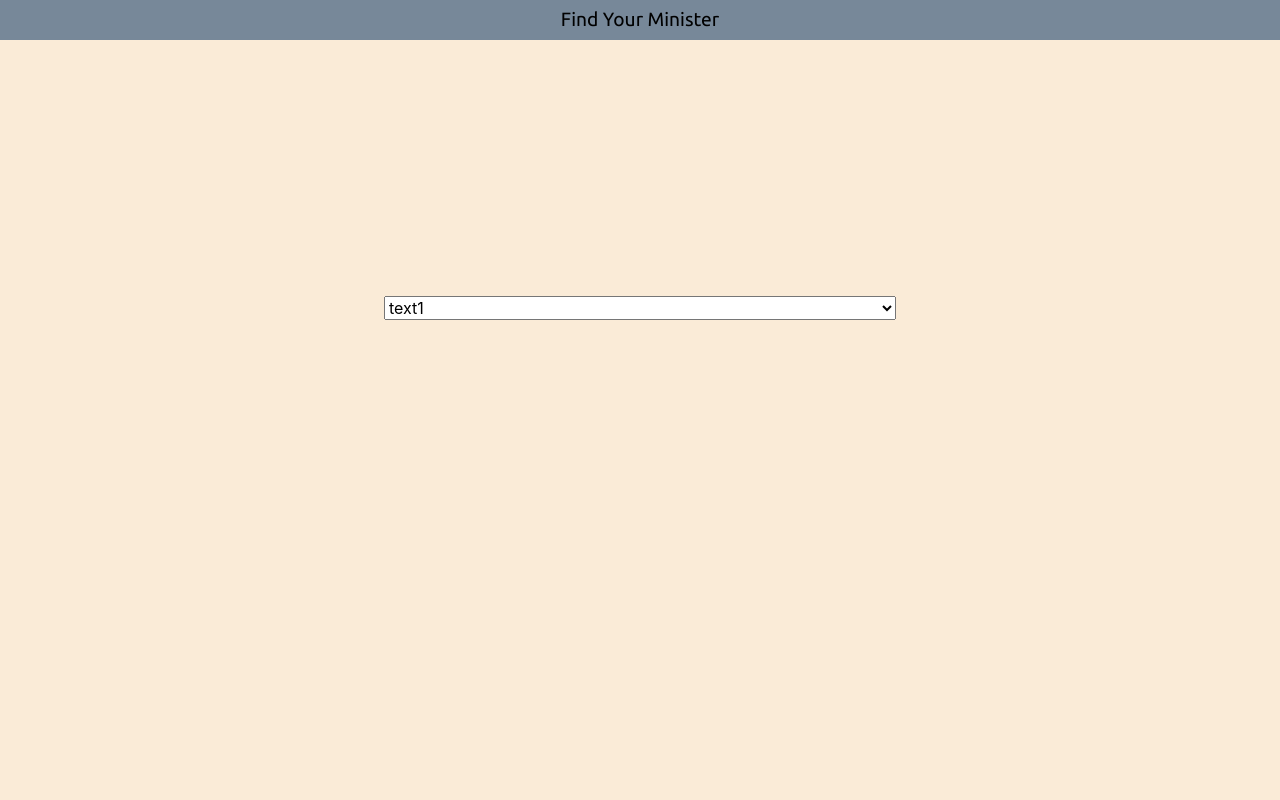
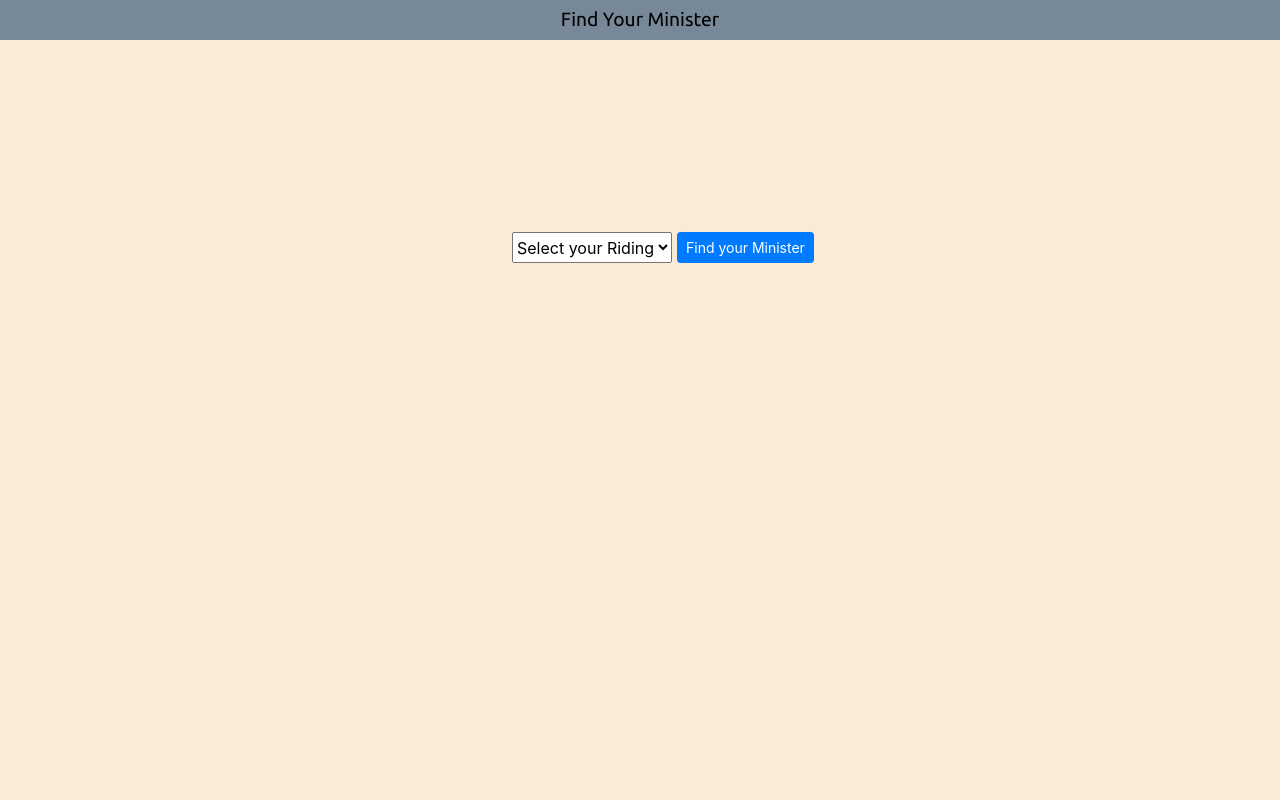
Before and after one commit to amohamed11/Find-Your-MLA, a Flask app: template templates/index.html in a window 1280 px wide. Run offline with Flask 2, Linux system fonts and the light colour scheme; the template is opened without the code that fills it, so the values that code supplies are empty; some libraries are stand-ins or nearby versions.

Commit message:
Added Form/Submission Handling
Added the Form for for choosing one's riding.
p.s this took way too long and i hate myself rn

```diff
--- a/app.py
+++ b/app.py
@@ -1,11 +1,45 @@
 import sqlite3
-from flask import Flask, render_template
+from flask import Flask, render_template, request, redirect, url_for
 
 app = Flask(__name__)
-app.config['DEBUG'] = True
 
 @app.route('/')
 def index():
+    ridings = riding_list()
+
+    return render_template('index.html', ridings=ridings, chosen='')
 
 
-    return render_template('index.html')
+@app.route("/" , methods=['GET', 'POST'])
+def show_minister():
+    ridings = riding_list()
+    if request.method == 'GET':
+        chosen = ''
+        return render_template('index.html', ridings=ridings, chosen=chosen)
+    else:
+        chosen = request.form['chose']
+        print(chosen)
+        return render_template('index.html', ridings=ridings, chosen=chosen)
+
+
+    # c.execute('''SELECT * FROM ministers WHERE riding='%s' ''' % riding)
+    # rows = c.fetchall
+    # print(rows)
+
+def riding_list():
+    conn = sqlite3.connect("ministers.db")
+    c = conn.cursor()
+
+    c.execute('''SELECT riding FROM ministers ''')
+    rows = c.fetchall()
+    ridings = []
+    for row in rows:
+        ridings.append(row[0])
+    ridings.sort()
+
+    conn.close()
+
+    return ridings
+
+if __name__=='__main__':
+    app.run()
--- a/static/page.css
+++ b/static/page.css
@@ -17,17 +17,21 @@ body {
   background-color: lightslategrey;
   min-width: 100%;
   height: 2.5em;
-  margin-bottom: 20%;
+  margin-bottom: 15%;
 }
 
 .title {
-  position: relative;
+  position: justify;
   line-height: 2em;
   color: black;
   font-size: 1.2em;
   font-family: 'Ubuntu', serif;
 }
 
-.riding-list {
-  min-width: 40%;
+.form-group {
+  margin-left: 40%;
 }
+
+.btn-sm {
+  margin-left: 5px;
+}
--- a/templates/index.html
+++ b/templates/index.html
@@ -22,13 +22,36 @@
 				<h class="title">Find Your Minister</h>
 			</div>
 			<div class="site-wrapper-inner">
-				<select class="riding-list">
-					<option>text1</option>
-					<option>text2</option>
-					<option>text3</option>
-					<option>text4</option>
-					<option>text5</option>
-				</select>
+				<!-- <form class="form-inline">
+					<div class="form-group">
+						<select class="riding-list">
+							<option>Select your Riding</option>
+							{% for riding in ridings %}
+							<option value="{{ riding }}">{{ riding }}</option>
+							{% endfor %}
+						</select>
+						</br>
+						<button type="submit" class="btn btn-primary btn-sm">Find your Minister</button>
+					</div>
+				</form> -->
+				<form class="form-inline" method="POST"  >
+					<div class="form-group">
+						<div class="input-group">
+								<select class="riding-list" name="chose" required> <!--{% if chosen=="{{riding}}" %} selected {% endif %} -->
+									<option disabled selected>Select your Riding</option>
+									{% for riding in ridings %}
+									<option value="{{ riding }}"
+									{% if chosen == riding %}
+										selected
+									{% endif %}}>
+									{{ riding }}</option>
+									{% endfor %}
+								</select>
+							</br>
+							<button type="submit" class="btn btn-primary btn-sm">Find your Minister</button>
+						</div>
+					</div>
+				</form>
 			</div>
 		</div>
 
```
Also changed, not shown: ministers.db.
